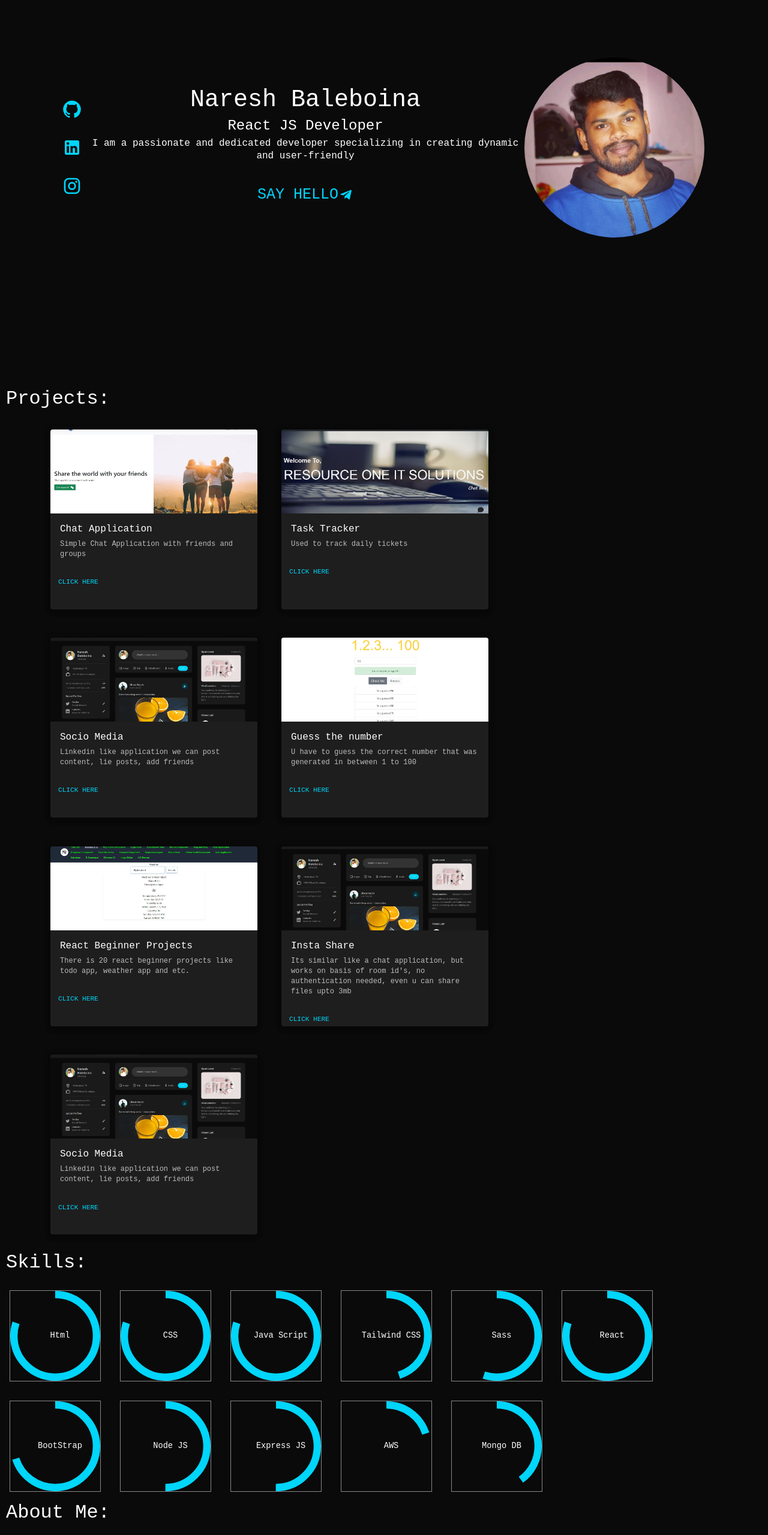
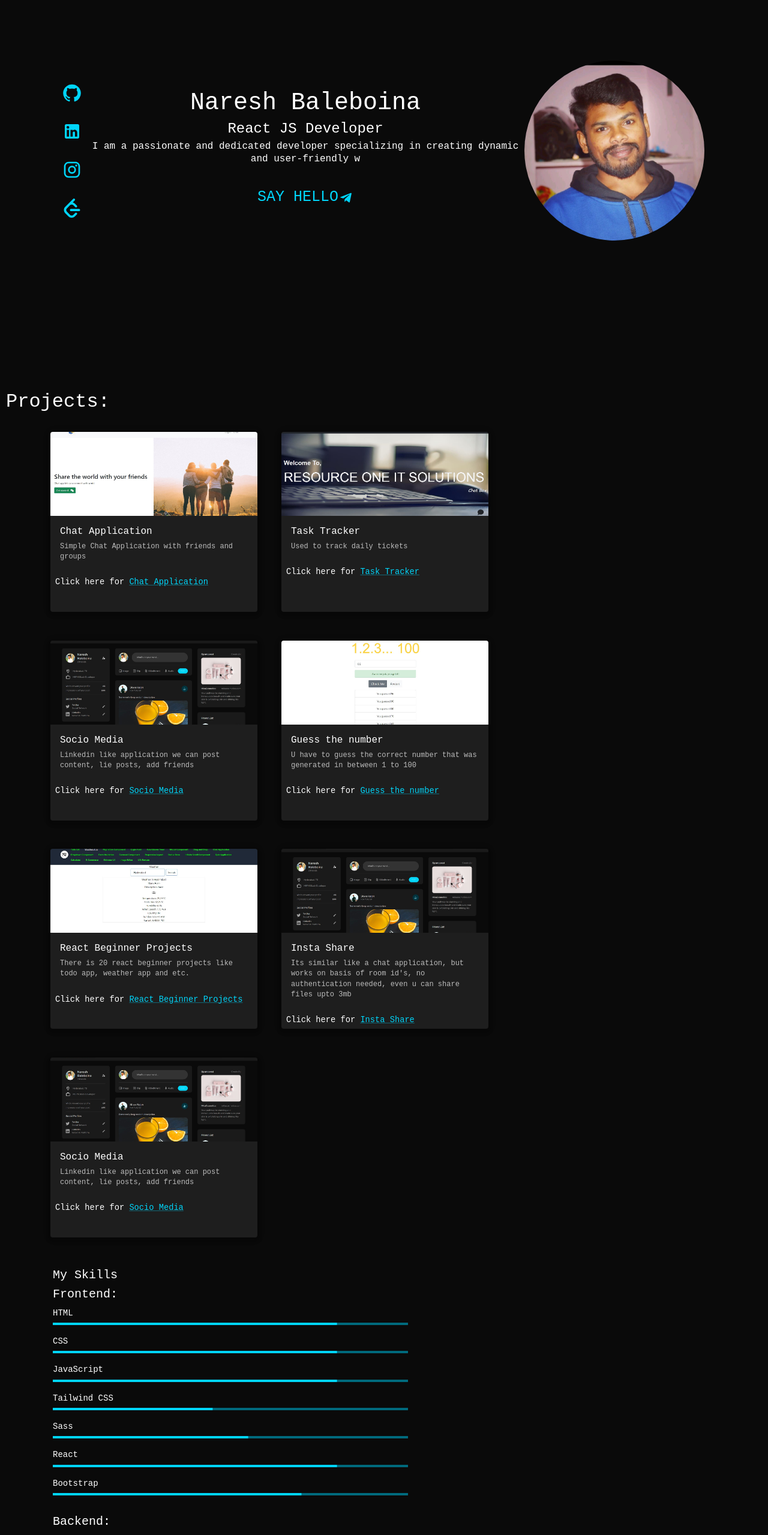
Before and after one commit to nareshb7/nareshb7.github.io, a React app in the folder client/: page / in a window 1280 px wide. Shown: the part 234-2793 px from the top of the page at 60% size. Built offline with nearby package versions, Linux system fonts and the light colour scheme.

Commit message:
Skills updated, links added

```diff
--- /dev/null
+++ b/client/src/assets/svg/Leetcode.tsx
@@ -0,0 +1,12 @@
+import React from 'react';
+import SvgIcon, { SvgIconProps } from '@mui/material/SvgIcon';
+
+const LeetCodeIcon: React.FC<SvgIconProps> = (props) => {
+  return (
+    <SvgIcon {...props} viewBox="0 0 24 24">
+      <path d="M16.102 17.93l-2.697 2.607c-.466.467-1.111.662-1.823.662s-1.357-.195-1.824-.662l-4.332-4.363c-.467-.467-.702-1.15-.702-1.863s.235-1.357.702-1.824l4.319-4.38c.467-.467 1.125-.645 1.837-.645s1.357.195 1.823.662l2.697 2.606c.514.515 1.365.497 1.9-.038.535-.536.553-1.387.039-1.901l-2.609-2.636a5.055 5.055 0 0 0-2.445-1.337l2.467-2.503c.516-.514.498-1.366-.037-1.901-.535-.535-1.387-.552-1.902-.038l-10.1 10.101c-.981.982-1.494 2.337-1.494 3.835 0 1.498.513 2.895 1.494 3.875l4.347 4.361c.981.979 2.337 1.452 3.834 1.452s2.853-.512 3.835-1.494l2.609-2.637c.514-.514.496-1.365-.039-1.9s-1.386-.553-1.899-.039zM20.811 13.01H10.666c-.702 0-1.27.604-1.27 1.346s.568 1.346 1.27 1.346h10.145c.701 0 1.27-.604 1.27-1.346s-.569-1.346-1.27-1.346z"></path>
+    </SvgIcon>
+  );
+};
+
+export default LeetCodeIcon;
--- a/client/src/index.html
+++ b/client/src/index.html
@@ -3,8 +3,13 @@
   <head>
     <meta charset="UTF-8" />
     <meta name="viewport" content="width=device-width, initial-scale=1.0" />
-    <!-- <link rel="icon" href="./assets/nrLogo.png" /> -->
-    <title>Naresh Baleboina</title>
+    <meta charset="UTF-8" />
+    <meta name="viewport" content="width=device-width, initial-scale=1.0" />
+    <meta
+      name="description"
+      content="Portfolio of Naresh Baleboina, a React developer showcasing projects, skills, and achievements."
+    />
+    <title>Naresh Baleboina - Portfolio</title>
   </head>
   <body>
     <div id="root"></div>
--- a/client/src/pages/about/index.tsx
+++ b/client/src/pages/about/index.tsx
@@ -52,30 +52,6 @@ const About: React.FC = () => {
           component="p"
           sx={{ marginTop: 2, textAlign: 'justify' }}
         >
-          My technical skillset includes:
-        </Typography>
-        <Box sx={{ textAlign: 'left', marginLeft: 2 }}>
-          <Typography variant="body2" component="p">
-            • JavaScript, HTML, CSS
-          </Typography>
-          <Typography variant="body2" component="p">
-            • React, Node.js, Express.js
-          </Typography>
-          <Typography variant="body2" component="p">
-            • Ant Design, Material UI, Bootstrap, Tailwind CSS, Sass
-          </Typography>
-          <Typography variant="body2" component="p">
-            • MongoDB
-          </Typography>
-          <Typography variant="body2" component="p">
-            • Git, Docker
-          </Typography>
-        </Box>
-        <Typography
-          variant="body1"
-          component="p"
-          sx={{ marginTop: 2, textAlign: 'justify' }}
-        >
           I hold a degree from JNTUH and have completed several certifications
           in web development. In my free time, I enjoy solving coding challenges
           on{' '}
--- a/client/src/pages/contact-us/index.tsx
+++ b/client/src/pages/contact-us/index.tsx
@@ -36,7 +36,7 @@ function ContactUs() {
     sendData(formData)
       .then((dt) => {
         setFormData(INITIAL_FORM_DATA);
-        setMessage({ type: 'SUCCESS', content: 'Mail sent Successfully' });
+        setMessage({ type: 'SUCCESS', content: 'Mail sent Successfully, You will receive a confirmation mail from My team..!' });
       })
       .catch((_) => {
         setMessage({
--- a/client/src/pages/info/InfoLinks.tsx
+++ b/client/src/pages/info/InfoLinks.tsx
@@ -1,23 +1,30 @@
 import React from 'react';
 
-import { GITHUB_URL, INSTAGRAM_URL, LINKEDIN_URL } from 'common';
+import { GITHUB_URL, INSTAGRAM_URL, LEETCODE_URL, LINKEDIN_URL } from 'common';
 import FlexBetween from 'styles/FlexBetween';
 import { Box, IconButton, Link } from '@mui/material';
 import { GitHub, Instagram, LinkedIn } from '@mui/icons-material';
+import LeetCodeIcon from 'assets/svg/Leetcode';
 
 const InfoLinks: React.FC = () => {
   return (
-    <Box sx={{
-      '@media (max-width:767px)': {
-        width: "100%"
-        }
-    }}>
-      <FlexBetween flexDirection={'column'} gap="1rem" sx={{
-      '@media (max-width:767px)': {
-          flexDirection: "row",
-          justifyContent: "center"
-        }
-    }}>
+    <Box
+      sx={{
+        '@media (max-width:767px)': {
+          width: '100%',
+        },
+      }}
+    >
+      <FlexBetween
+        flexDirection={'column'}
+        gap="1rem"
+        sx={{
+          '@media (max-width:767px)': {
+            flexDirection: 'row',
+            justifyContent: 'center',
+          },
+        }}
+      >
         <Link href={GITHUB_URL} target="_blank" rel="noopener noreferrer">
           <IconButton color="primary" aria-label="Github">
             <GitHub sx={{ fontSize: '2rem' }} />
@@ -33,6 +40,11 @@ const InfoLinks: React.FC = () => {
             <Instagram sx={{ fontSize: '2rem' }} />
           </IconButton>
         </Link>
+        <Link href={LEETCODE_URL} target="_blank" rel="noopener noreferrer">
+          <IconButton color="primary" aria-label="Github">
+            <LeetCodeIcon sx={{ fontSize: '2rem' }} />
+          </IconButton>
+        </Link>
       </FlexBetween>
     </Box>
   );
--- a/client/src/pages/info/index.tsx
+++ b/client/src/pages/info/index.tsx
@@ -18,7 +18,7 @@ const Info: React.FC = () => {
       <InfoDescription />
       <Box sx={{ marginRight: '10px' }}>
         <Box sx={{ width: '300px', height: '300px' }}>
-          <StyledImage src={developerImage} sx={{ borderRadius: '50%' }} />
+          <StyledImage src={developerImage} sx={{ borderRadius: '50%' }} alt="developer-image" />
         </Box>
       </Box>
     </FlexBetween>
--- a/client/src/pages/navbar/NavList.tsx
+++ b/client/src/pages/navbar/NavList.tsx
@@ -1,6 +1,7 @@
 import { DarkMode, LightMode } from '@mui/icons-material';
 import {
   IconButton,
+  List,
   ListItem
 } from '@mui/material';
 import { useAuthContext } from 'auth/index';
@@ -27,6 +28,7 @@ export const NavList: React.FC<NavListProps> = ({ dark }) => {
   };
   return (
     <>
+    <List sx={{display:"flex"}}>
       {navList.map((section) => (
         <ListItem
           sx={{ cursor: 'pointer' }}
@@ -35,7 +37,8 @@ export const NavList: React.FC<NavListProps> = ({ dark }) => {
           {section.label}
         </ListItem>
       ))}
-      <IconButton onClick={() => setMode(mode === 'dark' ? 'light' : 'dark')}>
+      </List>
+      <IconButton onClick={() => setMode(mode === 'dark' ? 'light' : 'dark')} aria-label='dark-light-button'>
         {mode === 'dark' ? (
           <DarkMode sx={{ fontSize: '25px' }} />
         ) : (
--- a/client/src/pages/projects/ProjectCard.tsx
+++ b/client/src/pages/projects/ProjectCard.tsx
@@ -20,14 +20,18 @@ const ProjectCard: React.FC<ProjectCardProps> = ({
   const theme = useTheme();
   return (
     <Card
-      style={{
+      sx={{
         width: 345,
         height: 300,
         margin: '20px',
         backgroundColor: theme.palette.background.paper,
         boxShadow: theme.shadows[5],
         transition: 'all 0.3s',
-        display: "inline-block"
+        display: 'inline-block',
+        '@media (max-width:767px)': {
+          width: 300,
+          margin: "5px"
+        },
       }}
     >
       <CardMedia component="img" height="140" image={image} alt={title} />
@@ -40,9 +44,15 @@ const ProjectCard: React.FC<ProjectCardProps> = ({
         </Typography>
       </CardContent>
       <CardActions style={{ alignSelf: 'end' }}>
-        <Button size="small" color="primary" href={url} target="_blank">
-          <Typography variant="inherit"> Click here</Typography>
-        </Button>
+        <Typography>
+          Click here for{' '}
+          <Link href={url} target="_blank" rel="noopener noreferrer">
+            {title}
+          </Link>
+        </Typography>
+        {/* <Button size="small" color="primary" href={url} target="_blank">
+          <Typography variant="inherit">{title} </Typography>
+        </Button> */}
       </CardActions>
     </Card>
   );
--- /dev/null
+++ b/client/src/pages/skills/config.ts
@@ -0,0 +1,19 @@
+import { SkillSet } from "./type";
+
+export const skillSet: SkillSet = {
+    frontend: [
+      { id: 1, name: 'HTML', progress: 80 },
+      { id: 2, name: 'CSS', progress: 80 },
+      { id: 3, name: 'JavaScript', progress: 80 },
+      { id: 4, name: 'Tailwind CSS', progress: 45 },
+      { id: 5, name: 'Sass', progress: 55 },
+      { id: 6, name: 'React', progress: 80 },
+      { id: 7, name: 'Bootstrap', progress: 70 },
+    ],
+    backend: [
+      { id: 8, name: 'Node.js', progress: 50 },
+      { id: 9, name: 'Express.js', progress: 50 },
+    ],
+    database: [{ id: 10, name: 'MongoDB', progress: 40 }],
+    others: [{ id: 11, name: 'AWS', progress: 20 }],
+  };
--- a/client/src/pages/skills/index.tsx
+++ b/client/src/pages/skills/index.tsx
@@ -1,32 +1,44 @@
-import { Box, CircularProgress, Typography } from '@mui/material';
-import SectionHeader from 'common/SectionHeader';
 import React from 'react';
-import CircularProgressWithLabel from './CircularProgressWithLabel';
-
-
-const skillSet = [
-  { id: 1, name: 'Html', progress: 80 },
-  { id: 2, name: 'CSS', progress: 80 },
-  { id: 3, name: 'Java Script', progress: 80 },
-  { id: 4, name: 'Tailwind CSS', progress: 45 },
-  { id: 5, name: 'Sass', progress: 55 },
-  { id: 6, name: 'React', progress: 80 },
-  { id: 7, name: 'BootStrap', progress: 70 },
-  { id: 8, name: 'Node JS', progress: 50 },
-  { id: 9, name: 'Express JS', progress: 50 },
-  { id: 10, name: 'AWS', progress: 20 },
-  { id: 11, name: 'Mongo DB', progress: 40 },
-];
+import { Box, Typography, LinearProgress } from '@mui/material';
+import { SkillSet } from './type';
+import { Pages } from 'pages/navbar/types';
+import { skillSet } from './config';
 
 const Skills: React.FC = () => {
   return (
-    <Box id="skills">
-      <SectionHeader name="Skills" />
-      <Box sx={{ display: 'flex', flexWrap: 'wrap' }}>
-        {skillSet.map((skill) => {
-          return <CircularProgressWithLabel key={skill.id} value={skill.progress} name={skill.name} />;
-        })}
-      </Box>
+    <Box
+      id={Pages.SKILLS}
+      sx={{
+        p: 3,
+        bgcolor: 'background.default',
+        color: 'text.primary',
+        width: '50%',
+        marginLeft: "5%",
+        '@media (max-width:767px)': {
+          width: '100%',
+          marginLeft: 0
+        },
+      }}
+    >
+      <Typography variant="h4" gutterBottom>
+        My Skills
+      </Typography>
+
+      {Object.keys(skillSet).map((category) => (
+        <Box key={category} sx={{ mb: 4 }}>
+          <Typography variant="h4" gutterBottom>
+            {category.charAt(0).toUpperCase() + category.slice(1)}:
+          </Typography>
+          {skillSet[category as keyof SkillSet].map((skill) => (
+            <Box key={skill.id} sx={{ mb: 2 }}>
+              <Typography variant="h6" gutterBottom>
+                {skill.name}
+              </Typography>
+              <LinearProgress variant="determinate" value={skill.progress} aria-label={skill.name}/>
+            </Box>
+          ))}
+        </Box>
+      ))}
     </Box>
   );
 };
--- /dev/null
+++ b/client/src/pages/skills/type.ts
@@ -0,0 +1,11 @@
+export interface SkillType {
+    id: number;
+    name: string;
+    progress: number,
+  }
+  export interface SkillSet {
+    frontend: SkillType[],
+    backend: SkillType[],
+    database: SkillType[],
+    others: SkillType[]
+  }
```
